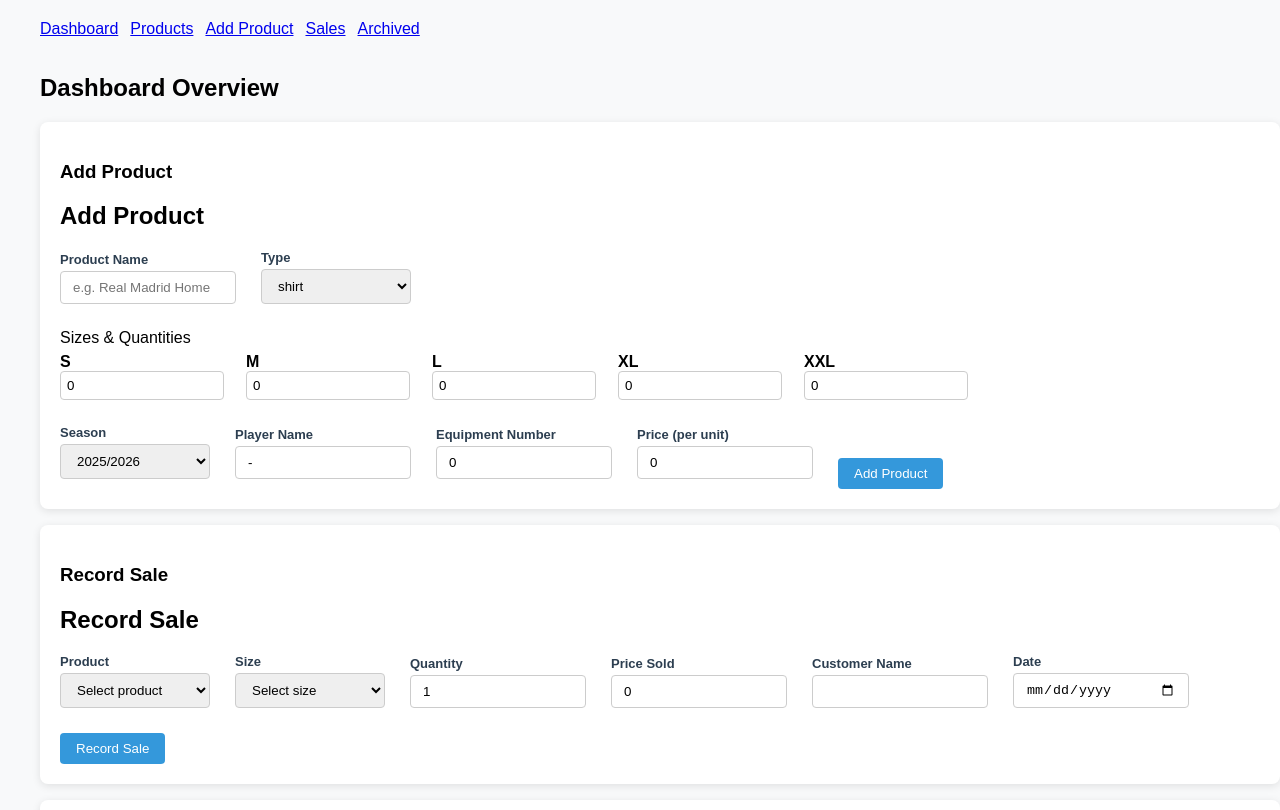
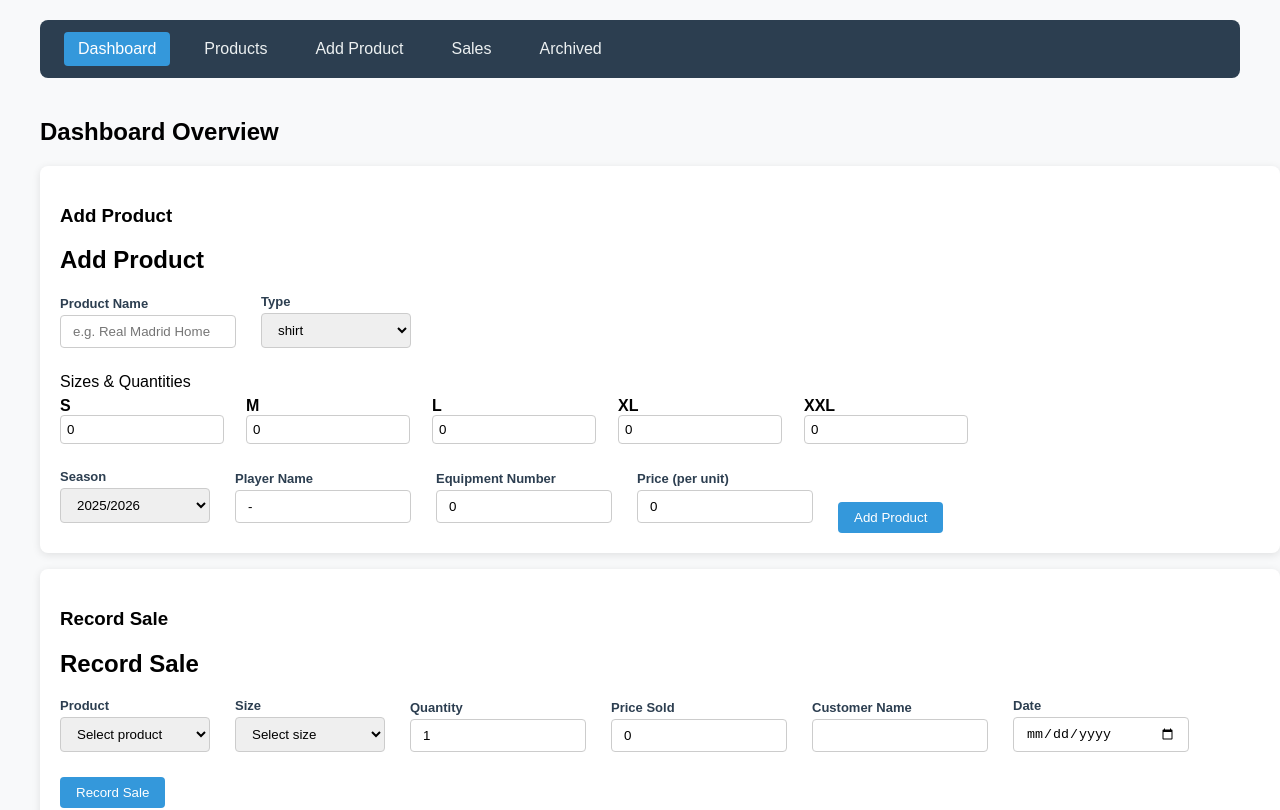
Before and after one commit to covaciuandrei/calcio-stop, a React (Create React App) app: page / in a window 1280 px wide. Shown: the top 810 px of the page. Built offline with nearby package versions, Linux system fonts and the light colour scheme.

Commit message:
style navbar

```diff
--- a/src/App.css
+++ b/src/App.css
@@ -99,7 +99,8 @@ tr:hover {
   color: #2c3e50;
 }
 
-input, select {
+input,
+select {
   padding: 8px 12px;
   border-radius: 4px;
   border: 1px solid #ccc;
@@ -112,7 +113,7 @@ input, select {
   left: 0;
   width: 100%;
   height: 100%;
-  background-color: rgba(0,0,0,0.4);
+  background-color: rgba(0, 0, 0, 0.4);
   display: flex;
   justify-content: center;
   align-items: center;
@@ -135,3 +136,31 @@ input, select {
   justify-content: flex-end;
   gap: 10px;
 }
+
+.navbar {
+  background-color: #2c3e50;
+  padding: 12px 24px;
+  border-radius: 8px;
+  display: flex;
+  gap: 20px;
+  align-items: center;
+  margin-bottom: 20px;
+}
+
+.navbar a {
+  color: #ecf0f1;
+  text-decoration: none;
+  font-weight: 500;
+  padding: 8px 14px;
+  border-radius: 4px;
+  transition: background-color 0.2s;
+}
+
+.navbar a:hover {
+  background-color: #34495e;
+}
+
+.navbar a.active {
+  background-color: #3498db;
+  color: white;
+}
--- a/src/App.tsx
+++ b/src/App.tsx
@@ -1,5 +1,10 @@
 import React, { useEffect, useState } from "react";
-import { Link, Route, BrowserRouter as Router, Routes } from "react-router-dom";
+import {
+  NavLink,
+  Route,
+  BrowserRouter as Router,
+  Routes,
+} from "react-router-dom";
 import "./App.css";
 import AddProductForm from "./components/AddProductForm";
 import ArchivedProducts from "./components/ArchivedProducts";
@@ -39,20 +44,15 @@ const App: React.FC = () => {
   return (
     <Router>
       <div className="app-container">
-        <nav style={{ marginBottom: 16 }}>
-          <Link to="/" style={{ marginRight: 12 }}>
+        {/* ✅ Styled Navbar */}
+        <nav className="navbar">
+          <NavLink to="/" end>
             Dashboard
-          </Link>
-          <Link to="/products" style={{ marginRight: 12 }}>
-            Products
-          </Link>
-          <Link to="/add" style={{ marginRight: 12 }}>
-            Add Product
-          </Link>
-          <Link to="/sales" style={{ marginRight: 12 }}>
-            Sales
-          </Link>
-          <Link to="/archived">Archived</Link>
+          </NavLink>
+          <NavLink to="/products">Products</NavLink>
+          <NavLink to="/add">Add Product</NavLink>
+          <NavLink to="/sales">Sales</NavLink>
+          <NavLink to="/archived">Archived</NavLink>
         </nav>
 
         <Routes>
```
